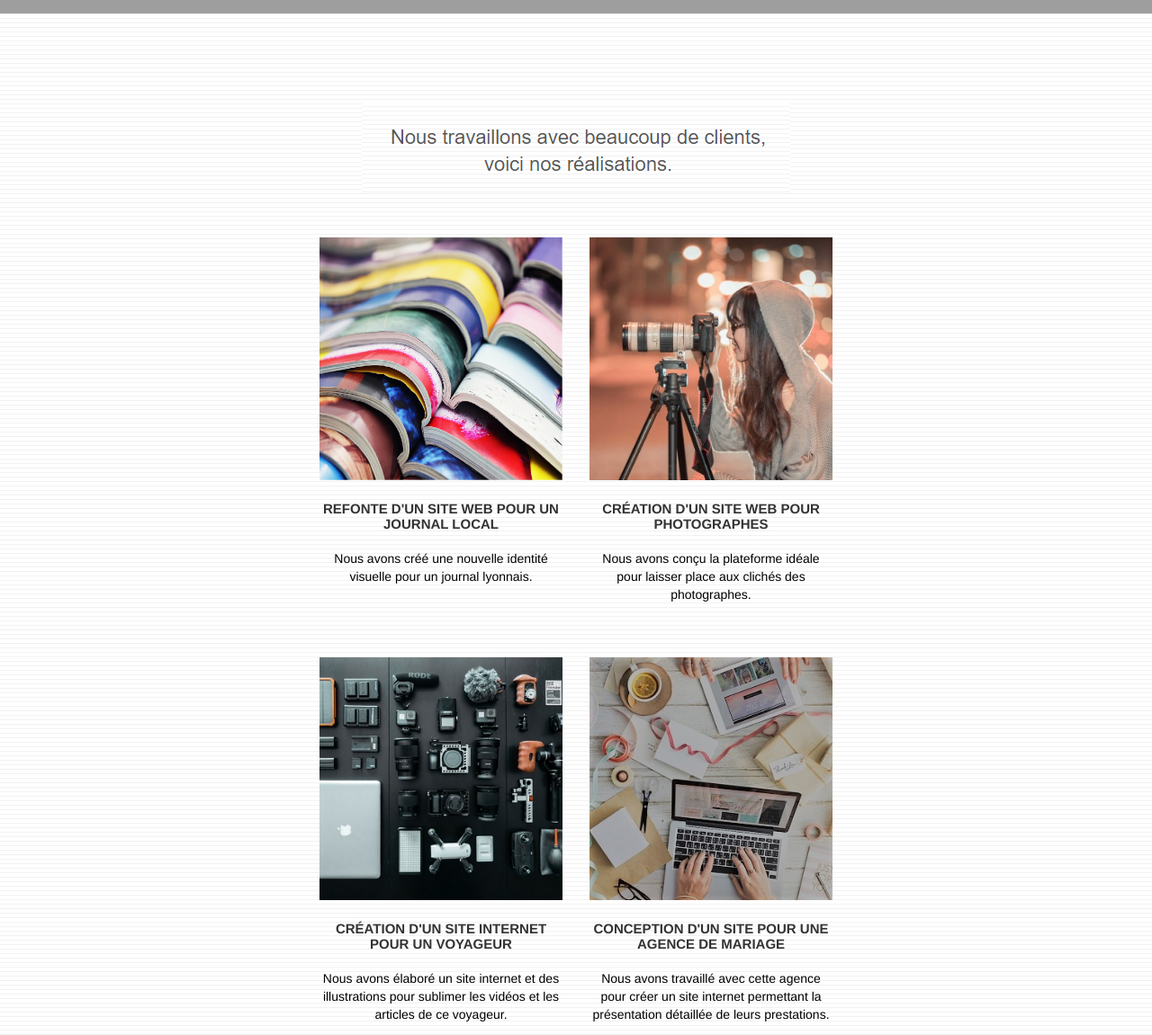
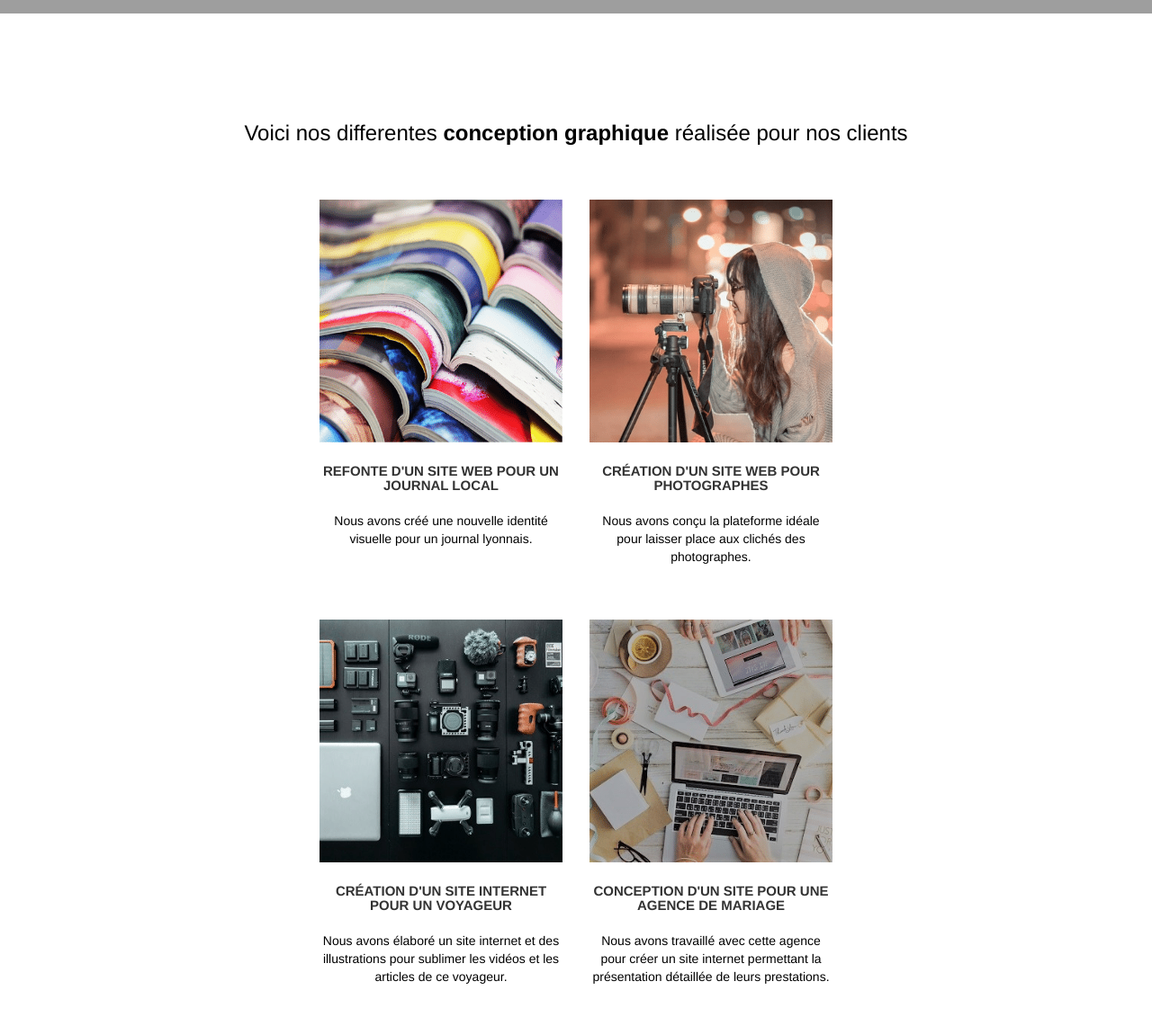
Before and after one commit to brianthiely/BEFORE_seo_accessibility, a plain HTML site: page index.html in a window 1280 px wide. Shown: the part 1960-3111 px from the top of the page at 90% size. Drawn offline with Linux system fonts and the light colour scheme; grey boxes are pictures that could not be loaded.

Commit message:
Bloc4 portfolio optimisation terminée

```diff
--- a/index.html
+++ b/index.html
@@ -160,16 +160,16 @@
 <!-- bloc-3-what-i-do END -->
 
 <!-- bloc-4-portfolio -->
-<div class="bloc bgc-white bg-lines-h2-bg bg-repeat l-bloc" id="bloc-4-portfolio">
+<div id="bloc-4-portfolio">
 	<div class="container bloc-lg">
 		<div class="row">
 			<div class="col-sm-12 text-center">
-				<img alt="agence web, agence web paris, web design paris, stratégie web" src="img/title2.png" />
+				<p class="h3">Voici nos differentes <strong>conception graphique</strong> réalisée pour nos clients</p>
 			</div>
 		</div>
 		<div class="row tight-width-whitespace portfolio-row">
 			<div class="col-sm-6">
-				<a href="#" data-lightbox="img/1.jpg" data-gallery-id="gallery-1" data-caption="Refonte d'un site web pour un journal local" data-frame="snapshot-lb"><img src="img/1.jpg" alt="paris web design logo agence web meilleure agence et refonte site web journal" class="img-responsive portfolio-thumb" /></a>
+				<a href="#" data-lightbox="img-seo/refonte-site-web-journal-local.png" data-gallery-id="gallery-1" data-caption="Refonte d'un site web pour un journal local" data-frame="snapshot-lb"><img src="img-seo/refonte-site-web-journal-local.png" alt="plusieurs livre ouvert empilé" class="img-responsive portfolio-thumb" /></a>
 				<h3 class="mg-md text-center">
 					Refonte d'un site web pour un journal local
 				</h3>
@@ -178,7 +178,7 @@
 				</p>
 			</div>
 			<div class="col-sm-6">
-				<a href="#" data-lightbox="img/2.jpg" data-gallery-id="gallery-1" data-caption="Création d'un site web pour photographes" data-frame="snapshot-lb"><img src="img/2.jpg" class="img-responsive portfolio-thumb" alt="paris web design logo agence web meilleure agence, Création d'un site web pour photographes" /></a>
+				<a href="#" data-lightbox="img-seo/creation-site-web-photographes.png" data-gallery-id="gallery-1" data-caption="Création d'un site web pour photographes" data-frame="snapshot-lb"><img src="img-seo/creation-site-web-photographes.png" class="img-responsive portfolio-thumb" alt="photographe en train de prendre des clichés" /></a>
 				<h3 class="mg-md text-center">
 					Création d'un site web pour photographes
 				</h3>
@@ -189,7 +189,7 @@
 		</div>
 		<div class="row tight-width-whitespace portfolio-row">
 			<div class="col-sm-6">
-				<a href="#" data-lightbox="img/3.bmp" data-gallery-id="gallery-1" data-caption="Création d'un site internet pour un voyageur" data-frame="snapshot-lb"><img src="img/3.bmp" class="img-responsive portfolio-thumb" alt="paris web design logo agence web meilleure agence, Création d'un site web pour voyageur"/></a>
+				<a href="#" data-lightbox="img-seo/creation-site-internet-voyageur.png" data-gallery-id="gallery-1" data-caption="Création d'un site internet pour un voyageur" data-frame="snapshot-lb"><img src="img-seo/creation-site-internet-voyageur.png" class="img-responsive portfolio-thumb" alt="Plusieurs accessoires hi-tech etalé sur une table"/></a>
 				<h3 class="mg-md text-center">
 					Création d'un site internet pour un voyageur
 				</h3>
@@ -198,7 +198,7 @@
 				</p>
 			</div>
 			<div class="col-sm-6">
-				<a href="#" data-lightbox="img/4.bmp" data-gallery-id="gallery-1" data-caption="Conception d'un site pour une agence de mariage" data-frame="snapshot-lb"><img src="img/4.bmp" class="img-responsive portfolio-thumb" alt="paris web design logo agence web meilleure agence, Création d'un site web pour agence de mariage" /></a>
+				<a href="#" data-lightbox="img-seo/conception-site-agence-mariage.png" data-gallery-id="gallery-1" data-caption="Conception d'un site pour une agence de mariage" data-frame="snapshot-lb"><img src="img-seo/conception-site-agence-mariage.png" class="img-responsive portfolio-thumb" alt="Un ordinateur vue du dessus"/></a>
 				<h3 class="mg-md text-center">
 					Conception d'un site pour une agence de mariage
 				</h3>
```
